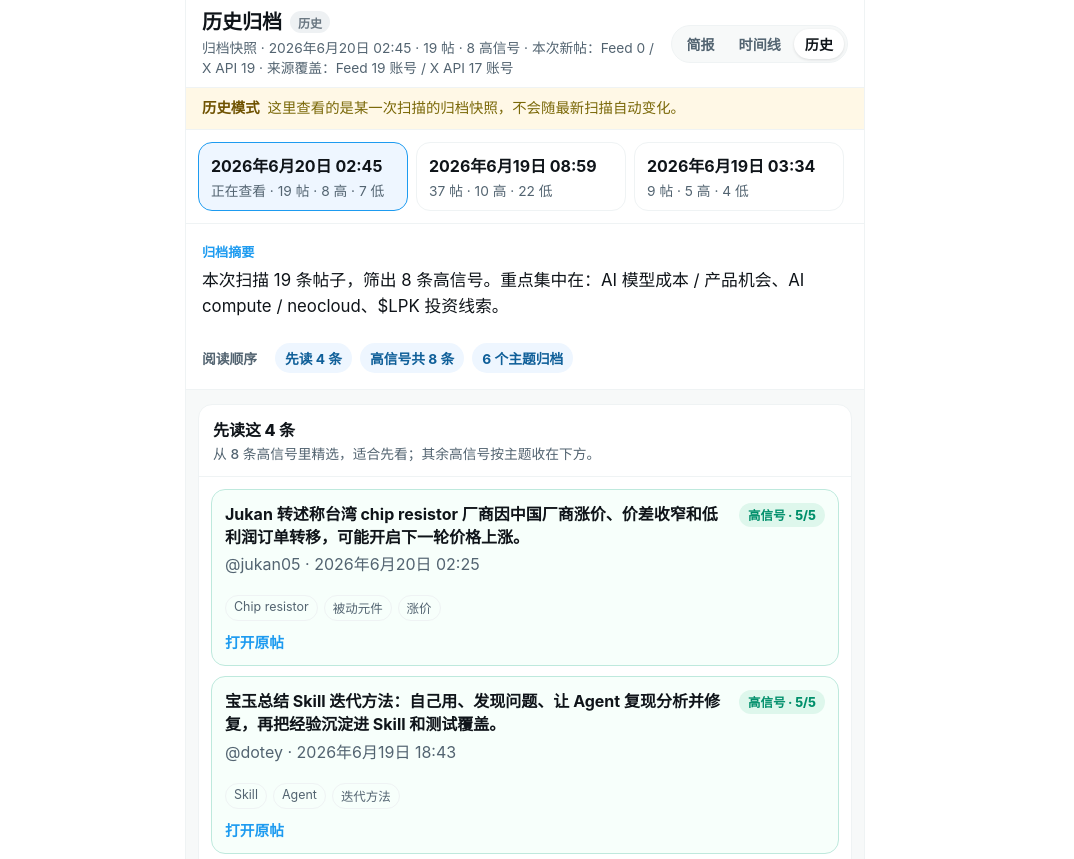
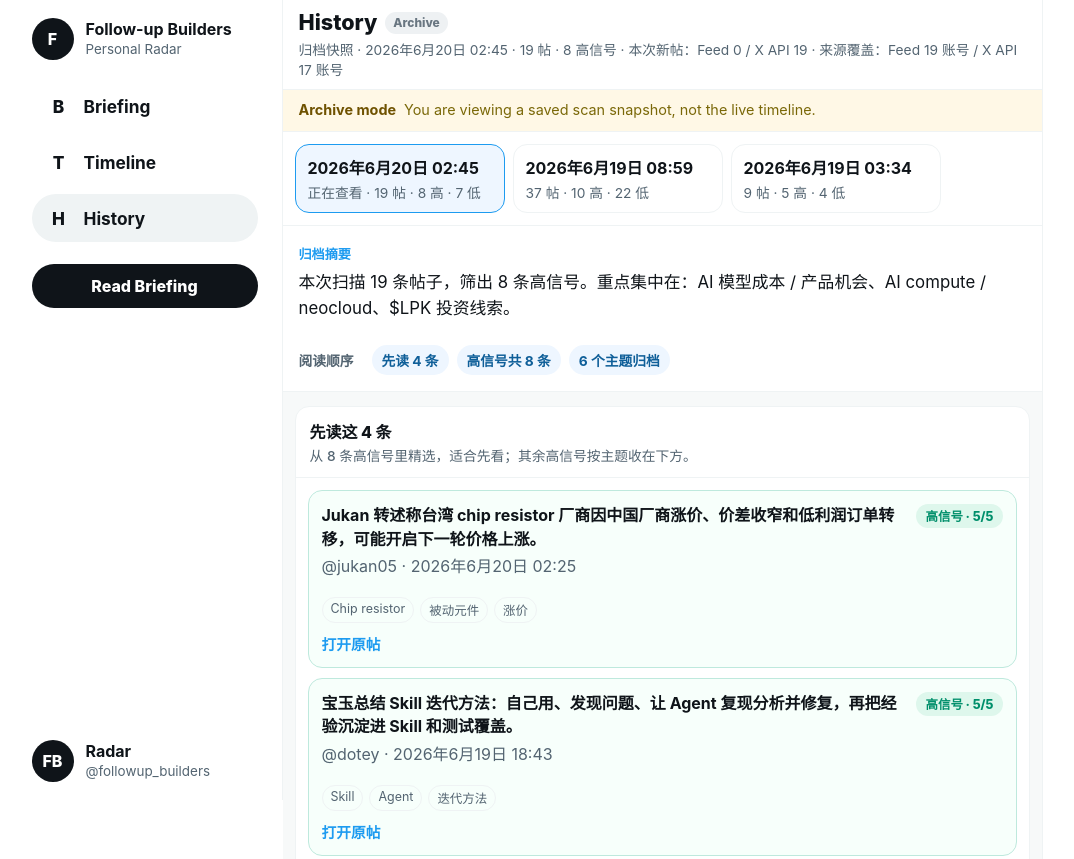
Before and after one commit to i-icecream/x-radar-dashboard, a website: page public/history.html in a window 1280 px wide. Shown: the top 859 px of the page, without its empty margins (115-1189 px from the left). Drawn offline with Linux system fonts and the light colour scheme.

Commit message:
Brand Follow-up Builders layout for public/history.html

```diff
--- a/public/history.html
+++ b/public/history.html
@@ -3,39 +3,50 @@
   <head>
     <meta charset="utf-8">
     <meta name="viewport" content="width=device-width, initial-scale=1">
-    <title>X 雷达历史</title>
+    <title>History - Follow-up Builders</title>
     <link rel="stylesheet" href="styles.css">
   </head>
-  <body>
-    <main class="shell briefing-shell">
-      <header class="timeline-header">
+  <body class="x-shell-page">
+    <div class="app-frame secondary-frame">
+      <aside class="left-rail" aria-label="Primary">
+        <a class="brand-lockup" href="./" aria-label="Follow-up Builders">
+          <span class="brand-mark">F</span>
+          <span><strong>Follow-up Builders</strong><small>Personal Radar</small></span>
+        </a>
+        <nav class="side-nav" aria-label="Views">
+          <a class="side-nav-item" href="briefing.html"><span aria-hidden="true">B</span><strong>Briefing</strong></a>
+          <a class="side-nav-item" href="./"><span aria-hidden="true">T</span><strong>Timeline</strong></a>
+          <a class="side-nav-item active" href="history.html"><span aria-hidden="true">H</span><strong>History</strong></a>
+        </nav>
+        <a class="compose-button" href="briefing.html">Read Briefing</a>
+        <div class="rail-profile"><span class="profile-avatar">FB</span><span><strong>Radar</strong><small>@followup_builders</small></span></div>
+      </aside>
+
+      <main class="timeline-column briefing-shell">
+        <header class="timeline-header x-header">
           <div>
             <div class="title-line">
-            <h1>历史归档</h1>
-            <span class="view-badge archive">历史</span>
+              <h1>History</h1>
+              <span class="view-badge archive">Archive</span>
             </div>
-          <p id="historyMeta">加载中...</p>
-        </div>
-        <div class="header-actions">
-          <a class="nav-link" href="briefing.html">简报</a>
-          <a class="nav-link" href="./">时间线</a>
-          <a class="nav-link active" href="history.html">历史</a>
+            <p id="historyMeta">Loading...</p>
           </div>
         </header>
 
         <section class="archive-notice">
-        <strong>历史模式</strong>
-        <span>这里查看的是某一次扫描的归档快照，不会随最新扫描自动变化。</span>
+          <strong>Archive mode</strong>
+          <span>You are viewing a saved scan snapshot, not the live timeline.</span>
         </section>
 
-      <section id="runList" class="run-list" aria-label="历史扫描"></section>
+        <section id="runList" class="run-list" aria-label="Archived scans"></section>
         <section id="historySummary" class="briefing-summary"></section>
         <section id="historySections" class="briefing-sections"></section>
         <section id="historyEmpty" class="empty" hidden>
-        <h2>还没有历史归档</h2>
-        <p>下一次扫描后会自动出现在这里。</p>
+          <h2>No archive yet</h2>
+          <p>Future scans will appear here automatically.</p>
         </section>
       </main>
+    </div>
 
     <script src="history.js" type="module"></script>
   </body>
```
Lines whose indentation alone changed are shown as unchanged.
